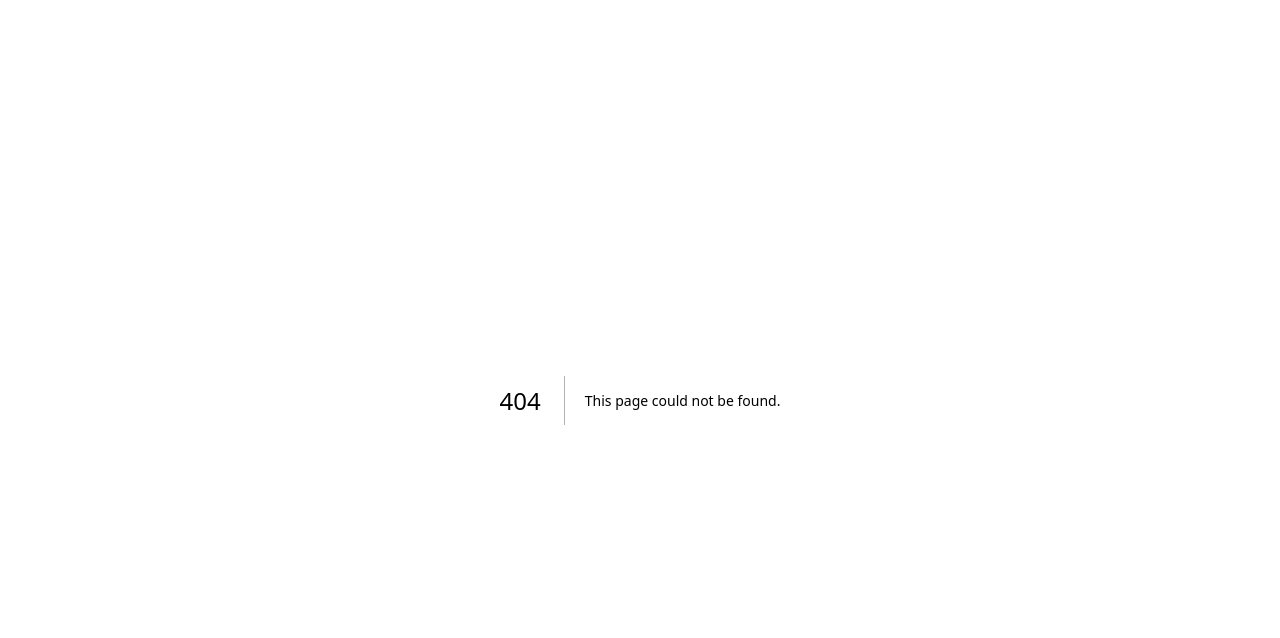
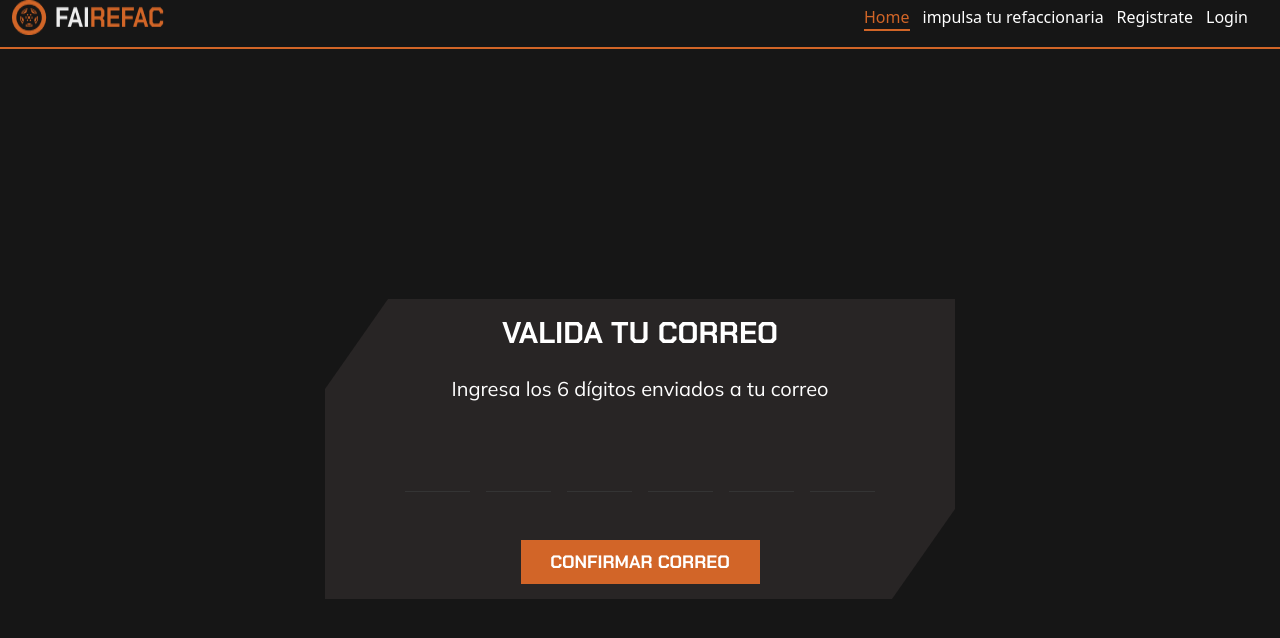
Before and after one commit to aleTorres05/FaiRefacFront, a Next.js app: page /email-verification in a window 1280 px wide. Before the commit this address had no page. Shown: the top 638 px of the page. Built offline with nearby package versions, Linux system fonts and the light colour scheme.

Commit message:
[FEAT] create email verification page, VerifyEmail component

```diff
--- /dev/null
+++ b/components/VerifyEmail.jsx
@@ -0,0 +1,46 @@
+import { useState, useRef } from 'react';
+
+export default function VerifyEmail() {
+  const [code, setCode] = useState(Array(6).fill(''));
+  const inputsRef = useRef([]);
+
+  const handleInputChange = (index, value) => {
+    if (value.length <= 1) {
+      const newCode = [...code];
+      newCode[index] = value;
+      setCode(newCode);
+
+      if (value && index < inputsRef.current.length - 1) {
+        inputsRef.current[index + 1].focus();
+      }
+
+    }
+  };
+
+  return (
+    <div className='flex justify-center items-center min-h-screen'>
+        <main className=" w-full md:h-[300px] max-w-full md:max-w-[630px] bg-[#282525] p-4 flex flex-col items-center justify-center gap-6 md:clip-custom">
+      <h1 className="font-chakra font-bold text-white text-2xl md:text-3xl">VALIDA TU CORREO</h1>
+      <h2 className="text-white font-mulish text-lg md:text-xl">Ingresa los 6 dígitos enviados a tu correo</h2>
+
+      <div className="flex justify-center w-full max-w-[300px] md:max-w-[490px] gap-2 md:gap-4">
+        {code.map((digit, index) => (
+          <input
+            key={index}
+            type="text"
+            maxLength="1"
+            value={digit}
+            onChange={(e) => handleInputChange(index, e.target.value)}
+            ref={(el) => (inputsRef.current[index] = el)}
+            className="w-[39px] h-[39px] md:w-[65px] md:h-[65px] bg-transparent border-b border-[#343434] text-center text-white text-lg focus:outline-none focus-visible:border-[#D26528] focus:border-[#D26528] font-mulish"
+          />
+        ))}
+      </div>
+
+      <button className="mt-6 w-full max-w-80 md:w-[239px] py-2 bg-[#D26528] text-white font-chakra font-bold text-lg">
+        CONFIRMAR CORREO
+      </button>
+    </main>
+    </div>
+  );
+}
--- /dev/null
+++ b/pages/email-verification.jsx
@@ -0,0 +1,11 @@
+import Header from '@/components/Header';
+import VerifyEmail from '@/components/VerifyEmail';
+
+export default function EmailVerification() {
+  return (
+    <div>
+      <Header/>
+      <VerifyEmail/>
+    </div>
+  );
+}
--- a/pages/signup.jsx
+++ b/pages/signup.jsx
@@ -1,7 +1,7 @@
 import UserRegistrationForm from '../components/UserRegistrationForm';
 import Header from '@/components/Header';
 
-export default function RegisterPage() {
+export default function Signup() {
   return (
     <div>
       <Header/>
--- a/styles/globals.css
+++ b/styles/globals.css
@@ -8,9 +8,17 @@
 body {
   color: #FFFFFF;
   background:  #161616;
-}
+};
 
 
 button{
   clip-path: polygon(10% 0%, 100% 0%, 100% 70%, 90% 100%, 0% 100%, 0% 30%);
+};
+
+@layer utilities {
+  @media (min-width: 768px) {
+    .clip-custom {
+      clip-path: polygon(10% 0%, 100% 0%, 100% 70%, 90% 100%, 0% 100%, 0% 30%);
+    }
+  }
 }
```
